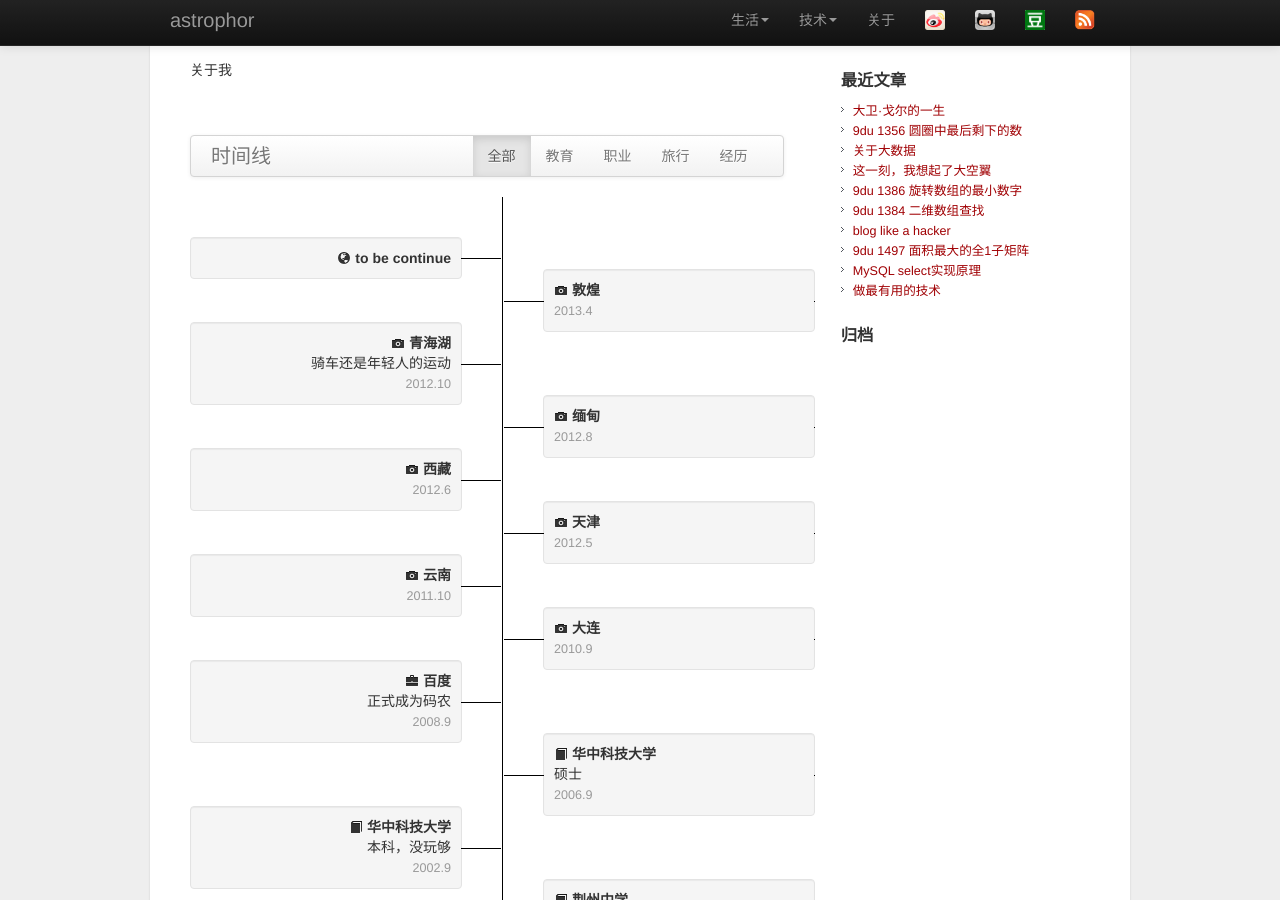
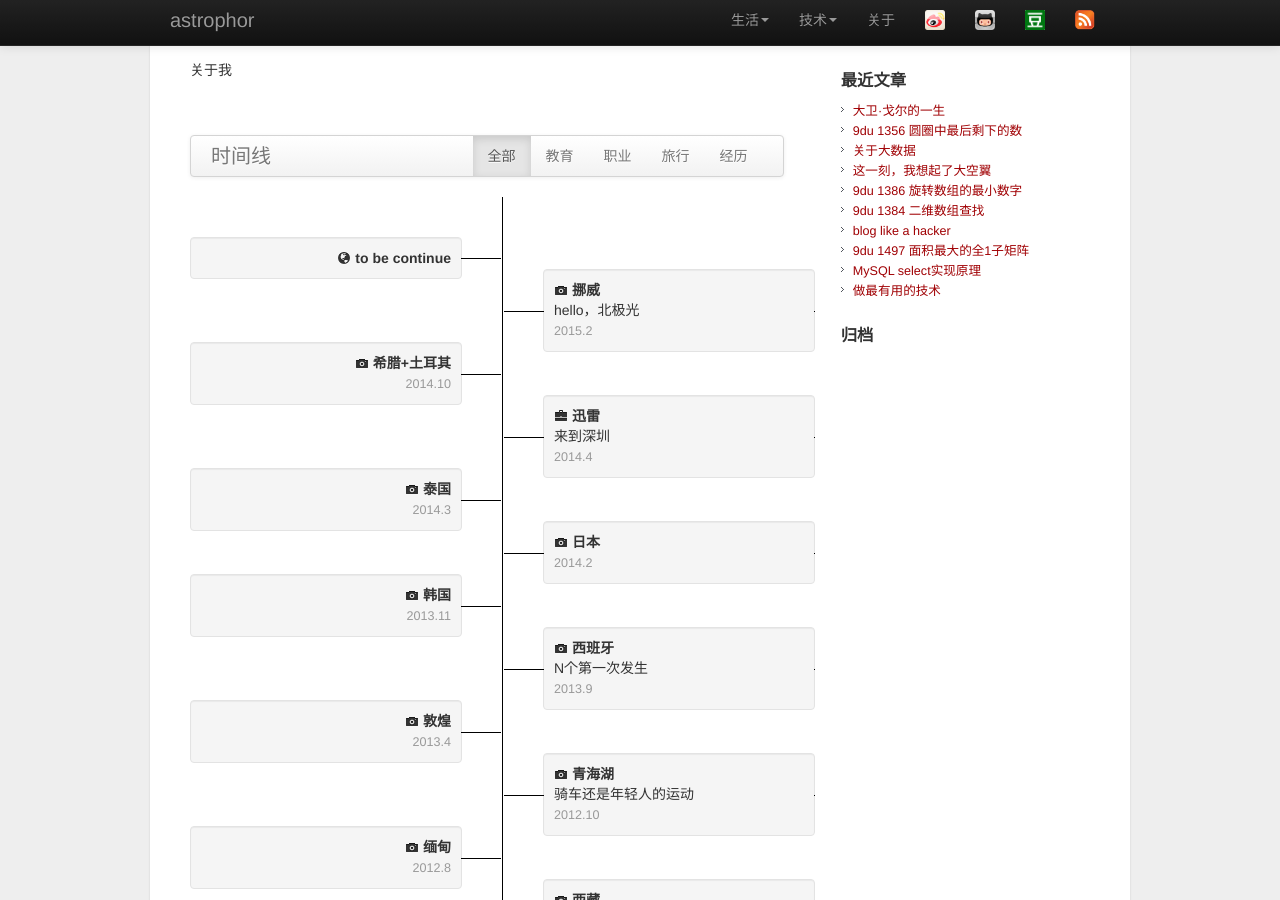
Before and after one commit to astrophor/astrophor.github.io, a Jekyll site: the page built from about.html, in a window 1280 px wide and 900 px high. Built offline with Jekyll 4.4.1, drawn with Linux system fonts in a browser that asks for light colours; Markdown is read by kramdown in place of the engine named in the settings.

Commit message:
add record from 2013.4-2015.2

```diff
--- a/about.html
+++ b/about.html
@@ -26,6 +26,44 @@ title: about
 
 	<li class="event experience">
 		<p class="title"><i class="icon-globe"></i> to be continue</p>
+	</li>
+
+	<li class="event travel">
+		<p class="title"><i class="icon-camera"></i> 挪威</p>
+		<p class="subtitle">hello，北极光</p>
+		<time>2015.2</time>
+	</li>
+
+	<li class="event travel">
+		<p class="title"><i class="icon-camera"></i> 希腊+土耳其</p>
+		<time>2014.10</time>
+	</li>
+
+	<li class="event career">
+		<p class="title"><i class="icon-briefcase"></i> 迅雷</p>
+		<p class="subtitle">来到深圳</p>
+		<time>2014.4</time>
+	</li>
+
+	<li class="event travel">
+		<p class="title"><i class="icon-camera"></i> 泰国</p>
+		<time>2014.3</time>
+	</li>
+
+	<li class="event travel">
+		<p class="title"><i class="icon-camera"></i> 日本</p>
+		<time>2014.2</time>
+	</li>
+
+	<li class="event travel">
+		<p class="title"><i class="icon-camera"></i> 韩国</p>
+		<time>2013.11</time>
+	</li>
+
+	<li class="event travel">
+		<p class="title"><i class="icon-camera"></i> 西班牙</p>
+		<p class="subtitle">N个第一次发生</p>
+		<time>2013.9</time>
 	</li>
 
 	<li class="event travel">
```
